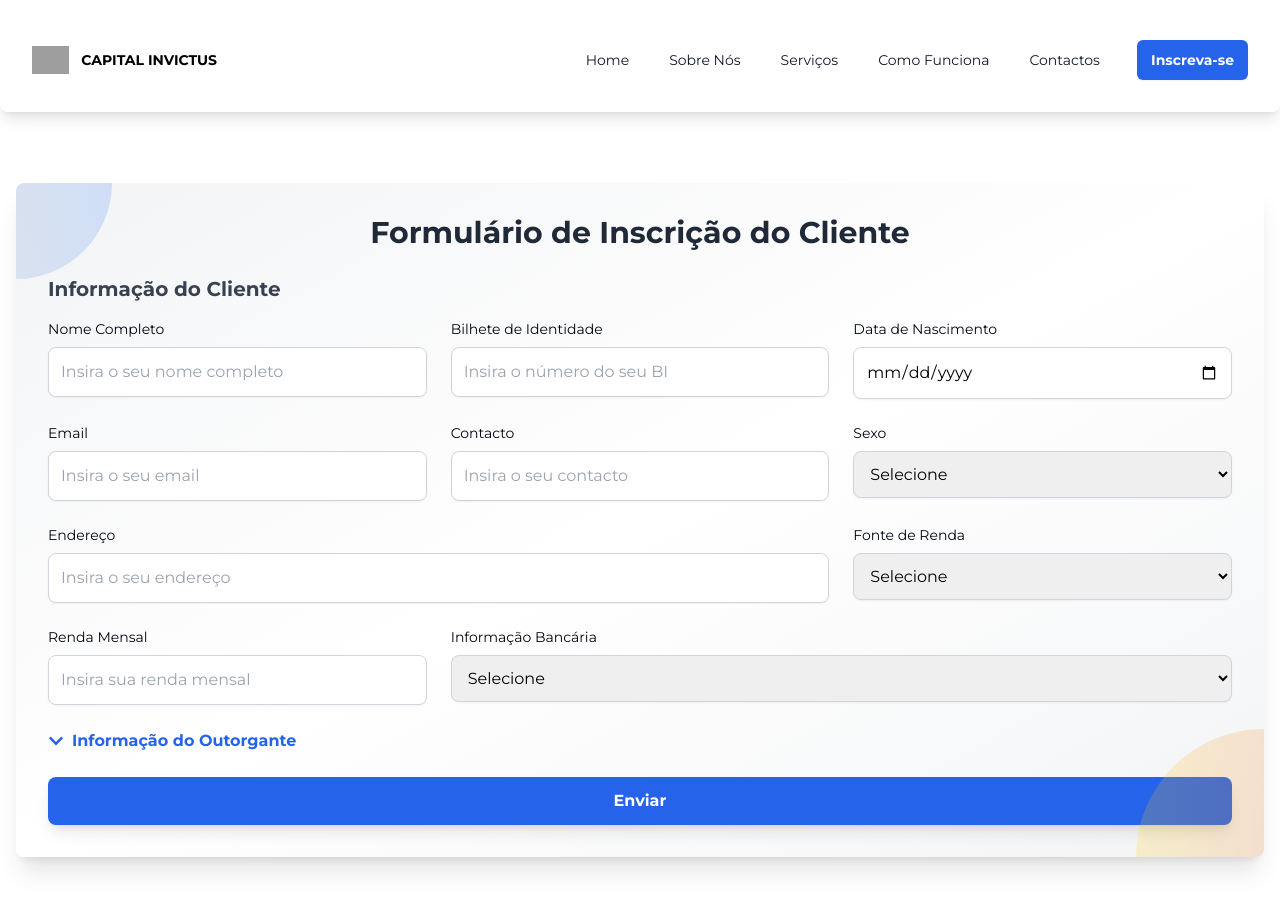
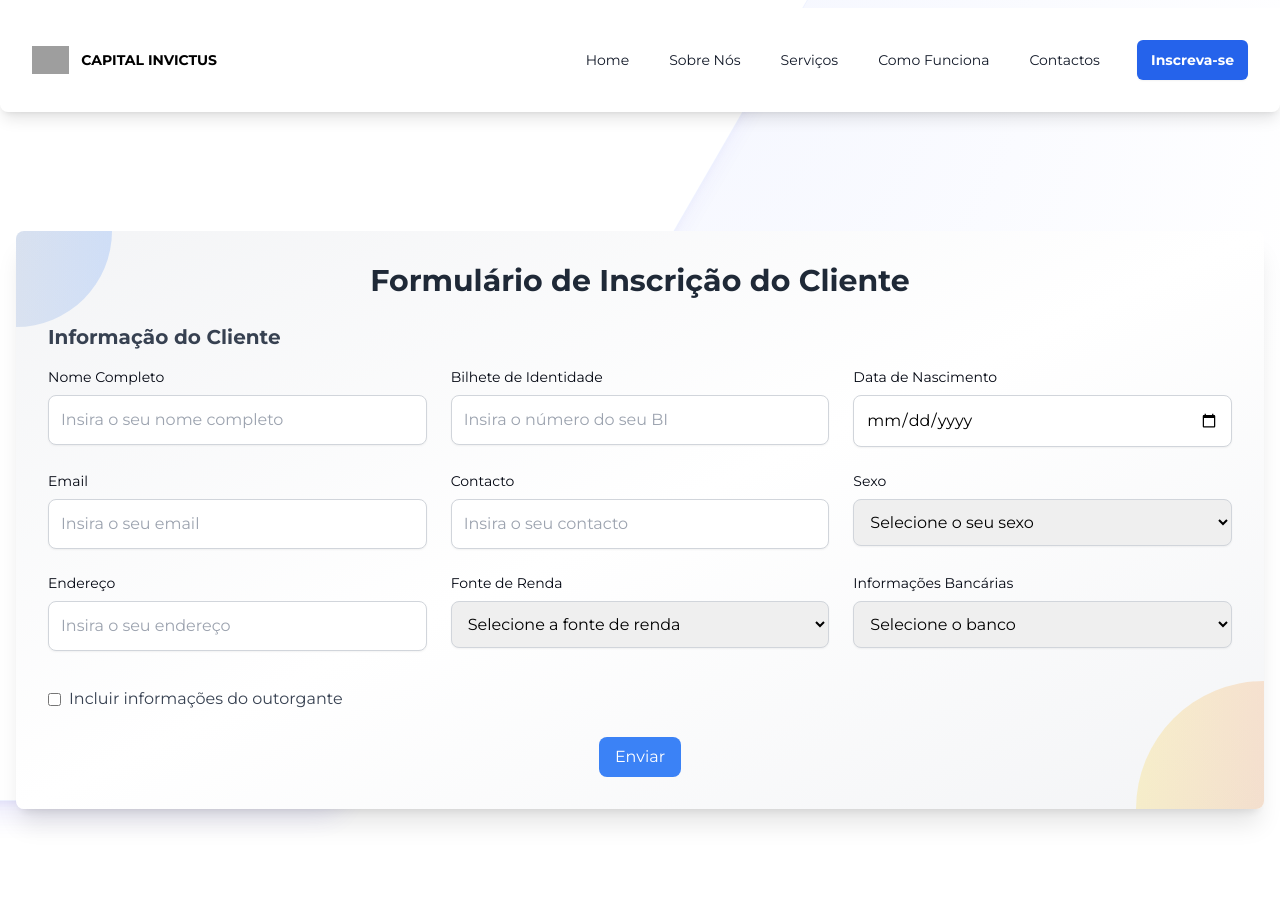
Before and after one commit to darkeny/capital-invictus, a React (Vite) app in the folder ui/evolution/: page /signup in a window 1280 px wide. Shown: the top 910 px of the page. Built offline with nearby package versions, Linux system fonts and the light colour scheme; no server answers; grey boxes are pictures that could not be loaded.

Commit message:
update:implementing new routes

```diff
--- a/ui/evolution/package.json
+++ b/ui/evolution/package.json
@@ -14,6 +14,7 @@
     "axios": "^1.7.6",
     "clsx": "^2.1.1",
     "gapi-script": "^1.2.0",
+    "i18next": "^23.15.0",
     "react": "^18.3.1",
     "react-dom": "^18.3.1",
     "react-icons": "^5.3.0",
--- a/ui/evolution/src/pages/SignUp/index.tsx
+++ b/ui/evolution/src/pages/SignUp/index.tsx
@@ -1,6 +1,6 @@
 import React, { useState } from "react";
 import { Navbar } from "../../components/Navbar";
-import { FaChevronDown, FaChevronUp } from "react-icons/fa";
+import { Alert } from "../../components/Modal/alert";
 
 const SignUp: React.FC = () => {
     const [formData, setFormData] = useState({
@@ -23,6 +23,9 @@ const SignUp: React.FC = () => {
     const [showGrantorFields, setShowGrantorFields] = useState(false);
     const [selectedBank, setSelectedBank] = useState("");
     const [isFreelancer, setIsFreelancer] = useState(false);
+    const [loading, setLoading] = useState(false);
+    const [isModalOpen, setIsModalOpen] = useState(false);
+    const [alertText, setAlertText] = useState("");
 
     const handleInputChange = (e: React.ChangeEvent<HTMLInputElement | HTMLSelectElement>) => {
         const { name, value } = e.target;
@@ -52,16 +55,96 @@ const SignUp: React.FC = () => {
 
     const handleSubmit = (e: React.FormEvent) => {
         e.preventDefault();
-        console.log("Form Data Submitted:", formData);
+        setLoading(true);
+
+        // Validação dos campos obrigatórios
+        const requiredFields = [
+            { field: "fullName", message: "Nome completo é obrigatório." },
+            { field: "clientID", message: "Bilhete de identidade é obrigatório." },
+            { field: "birthDate", message: "Data de Nascimento é obrigatório." },
+            { field: "email", message: "Email é obrigatório." },
+            { field: "contact", message: "Contacto é obrigatório." },
+            { field: "gender", message: "Sexo é obrigatório." },
+            { field: "address", message: "Endereço é obrigatório." },
+            { field: "incomeSource", message: "Fonte de Renda é obrigatório." },
+            { field: "monthlyIncome", message: "Renda Mensal é obrigatório." },
+            { field: "bankInfo", message: "Informações bancárias são obrigatórias." },
+            { field: "bankNumber", message: "Número da conta bancária é obrigatório." },
+        ];
+
+        for (const { field, message } of requiredFields) {
+            if (!formData[field]) {
+                setAlertText(message);
+                setIsModalOpen(true);
+                setLoading(false);
+                return;
+            }
+        }
+
+        // Validação da renda mensal para funcionários
+        if (formData.incomeSource === "employee" && !formData.monthlyIncome) {
+            setAlertText("Renda mensal é obrigatória para funcionários.");
+            setIsModalOpen(true);
+            setLoading(false);
+            return;
+        }
+
+        // Validação dos campos do outorgante se for mostrado
+        if (showGrantorFields) {
+            const grantorFields = [
+                { field: "grantorName", message: "Nome do outorgante é obrigatório." },
+                { field: "grantorID", message: "Bilhete de identidade do outorgante é obrigatório." },
+                { field: "grantorContact", message: "Contacto do outorgante é obrigatório." },
+            ];
+
+            for (const { field, message } of grantorFields) {
+                if (!formData[field]) {
+                    setAlertText(message);
+                    setIsModalOpen(true);
+                    setLoading(false);
+                    return;
+                }
+            }
+        }
+
+        // Simulação de envio de formulário
+        setTimeout(() => {
+            setLoading(false);
+            setAlertText("Formulário enviado com sucesso!");
+            setIsModalOpen(true);
+            setFormData({
+                fullName: "",
+                birthDate: "",
+                email: "",
+                contact: "",
+                gender: "",
+                address: "",
+                incomeSource: "",
+                monthlyIncome: "",
+                bankInfo: "",
+                bankNumber: "",
+                clientID: "",
+                grantorName: "",
+                grantorID: "",
+                grantorContact: "",
+            });
+        }, 2000);
     };
 
     const toggleGrantorFields = () => {
         setShowGrantorFields(!showGrantorFields);
     };
 
+    const handleCloseModal = () => {
+        setIsModalOpen(false);
+    };
+
     return (
         <>
             <Navbar />
+            <div className="hidden md:block absolute inset-0 -z-10 bg-[radial-gradient(45rem_50rem_at_top,theme(colors.indigo.200),white)] opacity-20"></div>
+            <div className="hidden md:block absolute inset-y-0 right-1/2 -z-10 mr-16 w-[200%] origin-bottom-left skew-x-[-30deg] bg-white shadow-xl shadow-indigo-600/10 ring-1 ring-indigo-50 sm:mr-28 lg:mr-0 xl:mr-16 xl:origin-left"></div>
+
             <div data-aos="zoom-in" className="flex justify-center items-center min-h-screen">
                 <div className="bg-gradient-to-br from-gray-100 via-white to-gray-100 rounded-lg shadow-xl w-full max-w-screen-2xl p-8 mx-4 relative overflow-hidden before:content-[''] before:absolute before:w-48 before:h-48 before:bg-gradient-to-r before:from-gray-400 before:to-blue-500 before:opacity-20 before:rounded-full before:top-0 before:left-0 before:-translate-x-1/2 before:-translate-y-1/2 after:content-[''] after:absolute after:w-64 after:h-64 after:bg-gradient-to-r after:from-yellow-400 after:to-red-500 after:opacity-20 after:rounded-full after:bottom-0 after:right-0 after:translate-x-1/2 after:translate-y-1/2">
                     <h2 className="text-3xl font-extrabold text-center text-gray-800 mb-6">Formulário de Inscrição do Cliente</h2>
@@ -137,13 +220,13 @@ const SignUp: React.FC = () => {
                                         onChange={handleInputChange}
                                         className="mt-2 block w-full p-3 rounded-lg border border-gray-300 shadow-sm focus:border-blue-500 focus:ring-2 focus:ring-blue-500"
                                     >
-                                        <option value="">Selecione</option>
-                                        <option value="masculino">Masculino</option>
-                                        <option value="feminino">Feminino</option>
+                                        <option value="">Selecione o seu sexo</option>
+                                        <option value="male">Masculino</option>
+                                        <option value="female">Feminino</option>
                                     </select>
                                 </div>
 
-                                <div className="relative col-span-1 lg:col-span-2">
+                                <div className="relative">
                                     <label className="block text-sm font-normal text-gray-950">Endereço</label>
                                     <input
                                         type="text"
@@ -163,73 +246,71 @@ const SignUp: React.FC = () => {
                                         onChange={handleIncomeSourceChange}
                                         className="mt-2 block w-full p-3 rounded-lg border border-gray-300 shadow-sm focus:border-blue-500 focus:ring-2 focus:ring-blue-500"
                                     >
-                                        <option value="">Selecione</option>
-                                        <option value="publico">Funcionário Público</option>
-                                        <option value="privado">Funcionário Privado</option>
+                                        <option value=" ">Selecione a fonte de renda</option>
+                                        <option value="employee">Funcionário</option>
                                         <option value="freelancer">Freelancer</option>
                                     </select>
                                 </div>
 
-                                {!isFreelancer && (
+                                {formData.incomeSource === "employee" && (
                                     <div className="relative">
                                         <label className="block text-sm font-normal text-gray-950">Renda Mensal</label>
                                         <input
-                                            type="number"
+                                            type="text"
                                             name="monthlyIncome"
                                             value={formData.monthlyIncome}
                                             onChange={handleInputChange}
-                                            placeholder="Insira sua renda mensal"
+                                            placeholder="Insira a sua renda mensal"
                                             className="mt-2 block w-full p-3 rounded-lg border border-gray-300 shadow-sm focus:border-blue-500 focus:ring-2 focus:ring-blue-500"
                                         />
                                     </div>
                                 )}
 
-                                <div className="relative col-span-1 lg:col-span-2">
-                                    <label className="block text-sm font-normal text-gray-950">Informação Bancária</label>
-                                    <div className="flex space-x-4 items-center">
+                                <div className="relative">
+                                    <label className="block text-sm font-normal text-gray-950">Informações Bancárias</label>
                                     <select
                                         name="bankInfo"
                                         value={selectedBank}
                                         onChange={handleBankChange}
                                         className="mt-2 block w-full p-3 rounded-lg border border-gray-300 shadow-sm focus:border-blue-500 focus:ring-2 focus:ring-blue-500"
                                     >
-                                            <option value="">Selecione</option>
-                                            <option value="Millenium Bim">Millenium Bim</option>
-                                            <option value="Absa">Absa</option>
-                                            <option value="E-mola">E-mola</option>
-                                            <option value="Mpesa">Mpesa</option>
+                                        <option value="">Selecione o banco</option>
+                                        <option value="absa">Absa</option>
+                                        <option value="bim">Millenium Bim</option>
+                                        <option value="mpesa">M-Pesa</option>
+                                        <option value="emola">E-Mola</option>
                                     </select>
+                                </div>
                                 {selectedBank && (
+                                    <div className="relative">
+                                        <label className="block text-sm font-normal text-gray-950">Número da Conta</label>
                                         <input
                                             type="text"
                                             name="bankNumber"
                                             value={formData.bankNumber}
                                             onChange={handleInputChange}
-                                                placeholder="Número da Conta"
+                                            placeholder="Insira o número da conta"
                                             className="mt-2 block w-full p-3 rounded-lg border border-gray-300 shadow-sm focus:border-blue-500 focus:ring-2 focus:ring-blue-500"
                                         />
+                                    </div>
                                 )}
                             </div>
                         </div>
+                        <div>
+                            <label className="inline-flex items-center mt-3">
+                                <input
+                                    type="checkbox"
+                                    className="form-checkbox"
+                                    checked={showGrantorFields}
+                                    onChange={toggleGrantorFields}
+                                />
+                                <span className="ml-2 text-gray-700">Incluir informações do outorgante</span>
+                            </label>
                         </div>
-                        </div>
-
-                        {/* Toggle para Informação do Outorgante */}
-                        <div className="mt-8">
-                            <button
-                                type="button"
-                                onClick={toggleGrantorFields}
-                                className="flex items-center text-blue-600 font-semibold"
-                            >
-                                {showGrantorFields ? <FaChevronUp className="mr-2" /> : <FaChevronDown className="mr-2" />}
-                                Informação do Outorgante
-                            </button>
-                        </div>
-
                         {showGrantorFields && (
-                            <div className="mt-8">
+                            <div>
                                 <h3 className="text-xl font-bold text-gray-700 mb-4">Informação do Outorgante</h3>
-                                <div className="grid grid-cols-1 sm:grid-cols-3 gap-6">
+                                <div className="grid grid-cols-1 sm:grid-cols-2 lg:grid-cols-3 gap-6">
                                     <div className="relative">
                                         <label className="block text-sm font-normal text-gray-950">Nome do Outorgante</label>
                                         <input
@@ -237,11 +318,10 @@ const SignUp: React.FC = () => {
                                             name="grantorName"
                                             value={formData.grantorName}
                                             onChange={handleInputChange}
-                                            placeholder="Insira o nome do outorgante"
+                                            placeholder="Nome completo do outorgante"
                                             className="mt-2 block w-full p-3 rounded-lg border border-gray-300 shadow-sm focus:border-blue-500 focus:ring-2 focus:ring-blue-500"
                                         />
                                     </div>
-
                                     <div className="relative">
                                         <label className="block text-sm font-normal text-gray-950">Bilhete de Identidade do Outorgante</label>
                                         <input
@@ -249,11 +329,10 @@ const SignUp: React.FC = () => {
                                             name="grantorID"
                                             value={formData.grantorID}
                                             onChange={handleInputChange}
-                                            placeholder="Insira o número do BI do outorgante"
+                                            placeholder="Número do bilhete de identidade"
                                             className="mt-2 block w-full p-3 rounded-lg border border-gray-300 shadow-sm focus:border-blue-500 focus:ring-2 focus:ring-blue-500"
                                         />
                                     </div>
-
                                     <div className="relative">
                                         <label className="block text-sm font-normal text-gray-950">Contacto do Outorgante</label>
                                         <input
@@ -261,7 +340,7 @@ const SignUp: React.FC = () => {
                                             name="grantorContact"
                                             value={formData.grantorContact}
                                             onChange={handleInputChange}
-                                            placeholder="Insira o contacto do outorgante"
+                                            placeholder="Contacto do outorgante"
                                             className="mt-2 block w-full p-3 rounded-lg border border-gray-300 shadow-sm focus:border-blue-500 focus:ring-2 focus:ring-blue-500"
                                         />
                                     </div>
@@ -269,18 +348,27 @@ const SignUp: React.FC = () => {
                             </div>
                         )}
 
-                        {/* Botão de Envio */}
-                        <div className="mt-8 text-center">
+                        <div className="flex justify-center mt-6">
                             <button
                                 type="submit"
-                                className="w-full bg-blue-600 text-white font-bold py-3 rounded-lg shadow-lg hover:bg-blue-700 transition-colors"
+                                disabled={loading}
+                                className={`px-4 py-2 rounded-lg text-white ${loading ? "bg-gray-400" : "bg-blue-500 hover:bg-blue-600"
+                                    }`}
                             >
-                                Enviar
+                                {loading ? "Enviando..." : "Enviar"}
                             </button>
                         </div>
                     </form>
                 </div>
             </div>
+
+            {isModalOpen && (
+                <Alert
+                    isOpen={isModalOpen}
+                    text={alertText}
+                    onClose={handleCloseModal}
+                />
+            )}
         </>
     );
 };
--- a/ui/evolution/src/routes/index.tsx
+++ b/ui/evolution/src/routes/index.tsx
@@ -6,6 +6,7 @@ import NotFound from '../pages/NotFound';
 import { SignIn } from '../pages/SignIn';
 import { SignUp } from '../pages/SignUp';
 import Loan from '../pages/Loan';
+import Contact from '../pages/Contact';
 
 
 
@@ -18,6 +19,7 @@ const AppRoutes: React.FC = () => {
                     <Route path={'/signup'} element={<SignUp />} />
                     <Route path={'/signin'} element={<SignIn />} />
                     <Route path={'/loan'} element={<Loan />} />
+                    <Route path={'/contact'} element={<Contact />} />
                     <Route path="*" element={<NotFound />} />
                 </Routes>
             </AuthProvider>
```
Also changed, not shown: ui/evolution/src/components/Benefits/index.tsx (added, +52 -0 lines), 2 other files (tests, documents, lock files or other folders). Lines whose indentation alone changed are shown as unchanged.
